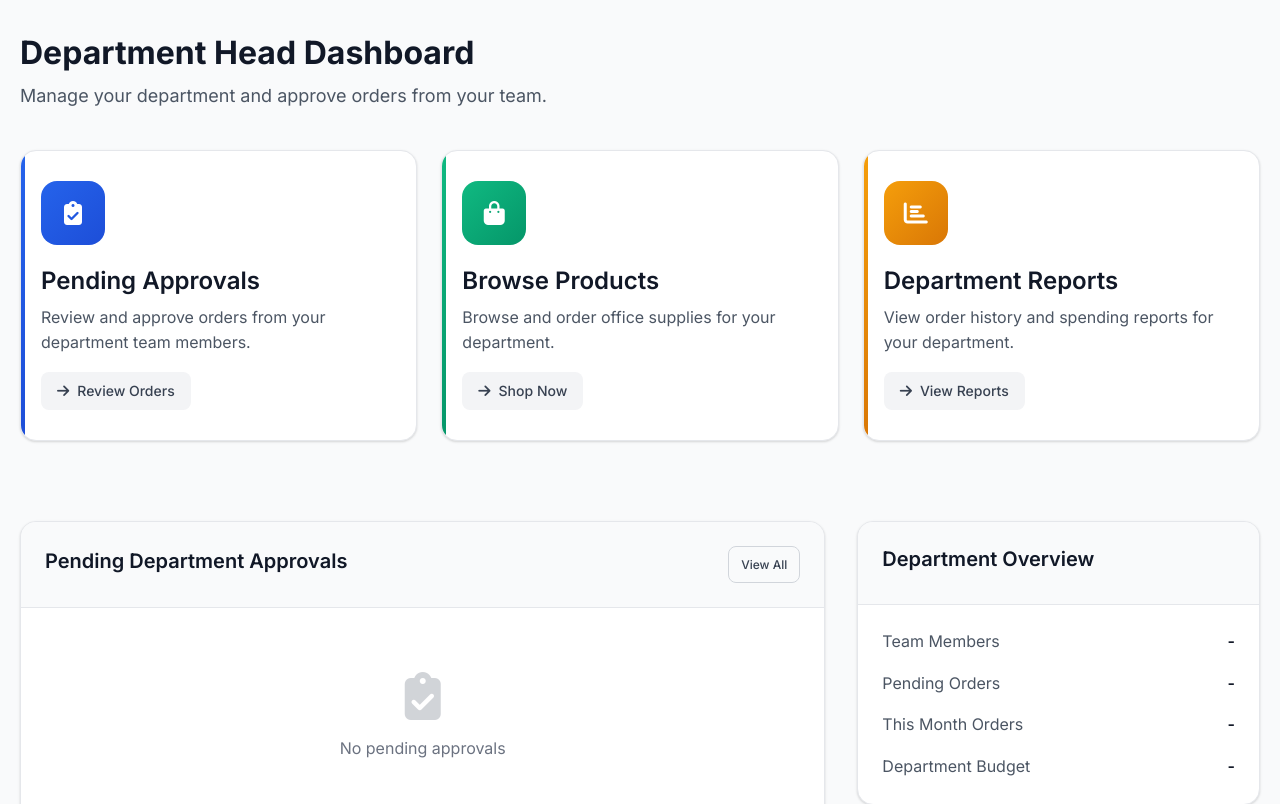
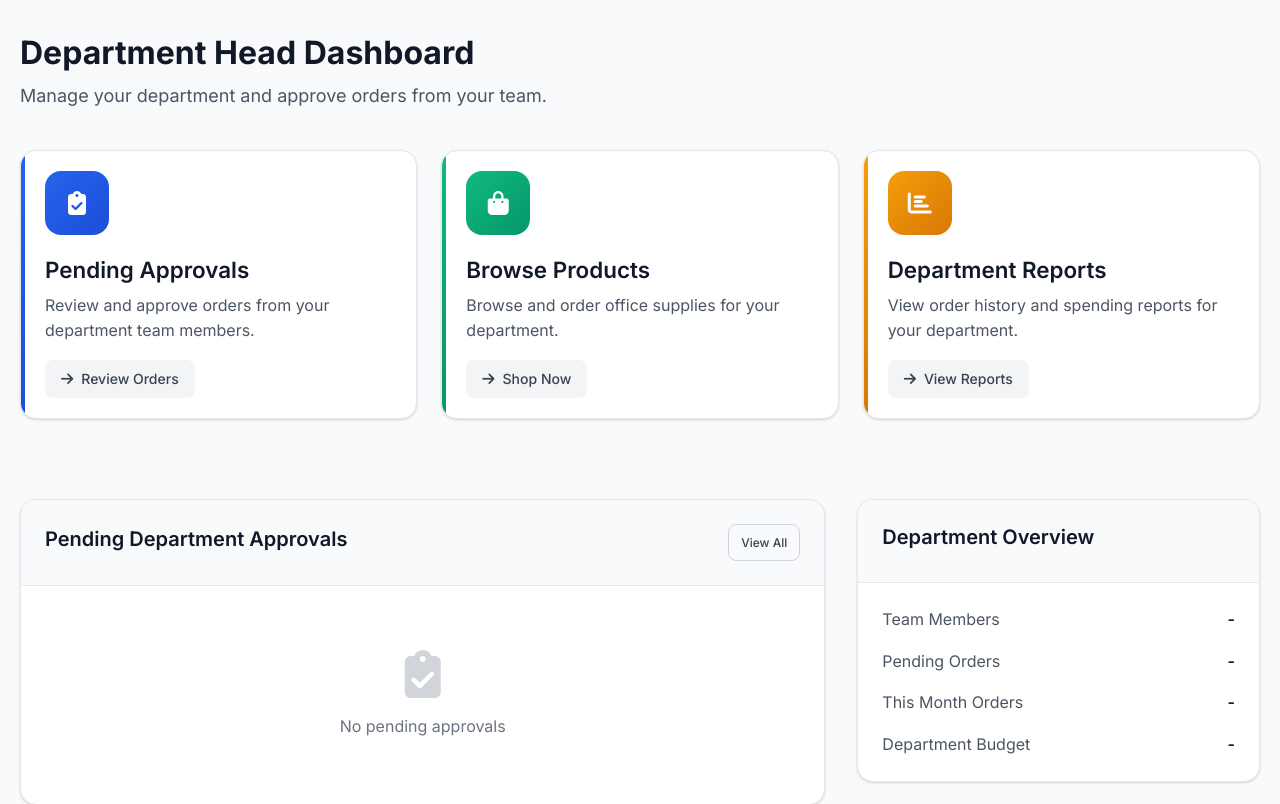
Before and after one commit to greatidea1/OfficeSupplies, a Flask app: template templates/dashboards/customer_dept_dashboard.html in a window 1280 px wide. Shown: the top 804 px of the page. Run offline with Flask 3, Linux system fonts and the light colour scheme; the template is opened without the code that fills it, so the values that code supplies are empty; parts of the project's set-up code (start-up, migrations or seed data) failed here and were passed over.

Commit message:
Some more costmetic changes

```diff
--- a/templates/dashboards/customer_dept_dashboard.html
+++ b/templates/dashboards/customer_dept_dashboard.html
@@ -34,7 +34,7 @@
     .action-card {
         background: white;
         border-radius: 16px;
-        padding: 30px 20px;
+        padding: 20px 24px;
         box-shadow: var(--shadow);
         border: 1px solid var(--gray-200);
         transition: all 0.3s ease;
@@ -92,7 +92,7 @@
     }
 
     .action-title {
-        font-size: 1.5rem;
+        font-size: 1.4rem;
         font-weight: 600;
         color: var(--gray-900);
         margin-bottom: 8px;
@@ -139,7 +139,7 @@
     }
 
     .stat-value {
-        font-size: 2rem;
+        font-size: 1.8rem;
         font-weight: 700;
         color: var(--primary-blue);
         margin-bottom: 8px;
```
Also changed, not shown: templates/departments.html (+8 -8 lines).
